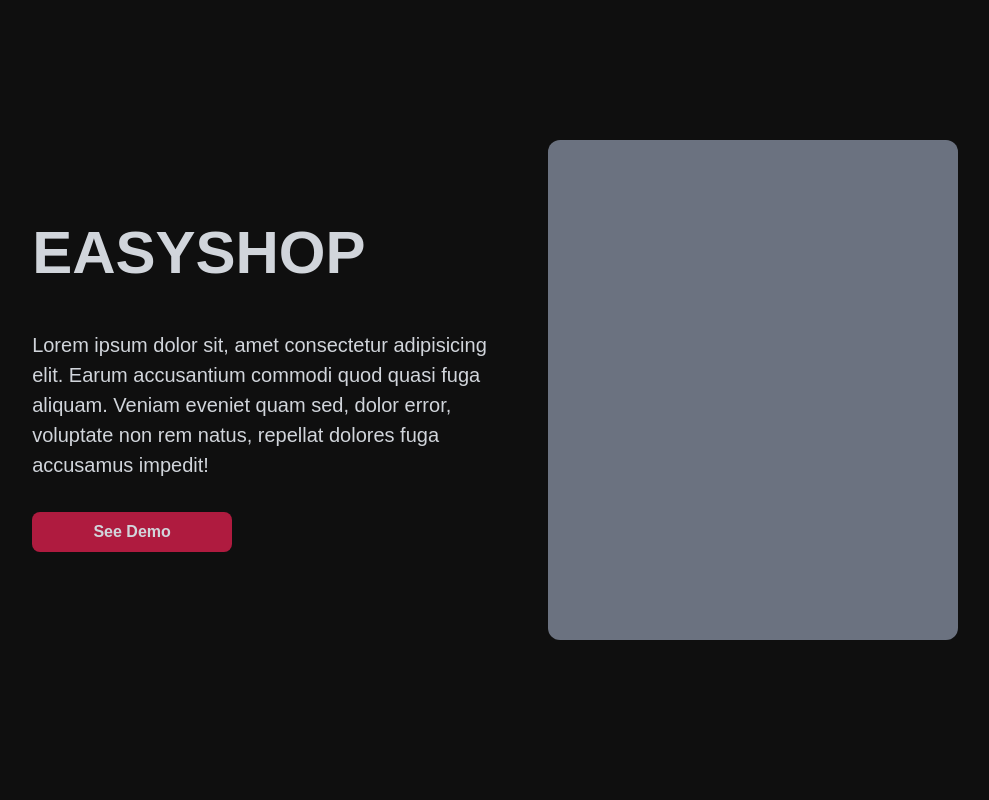
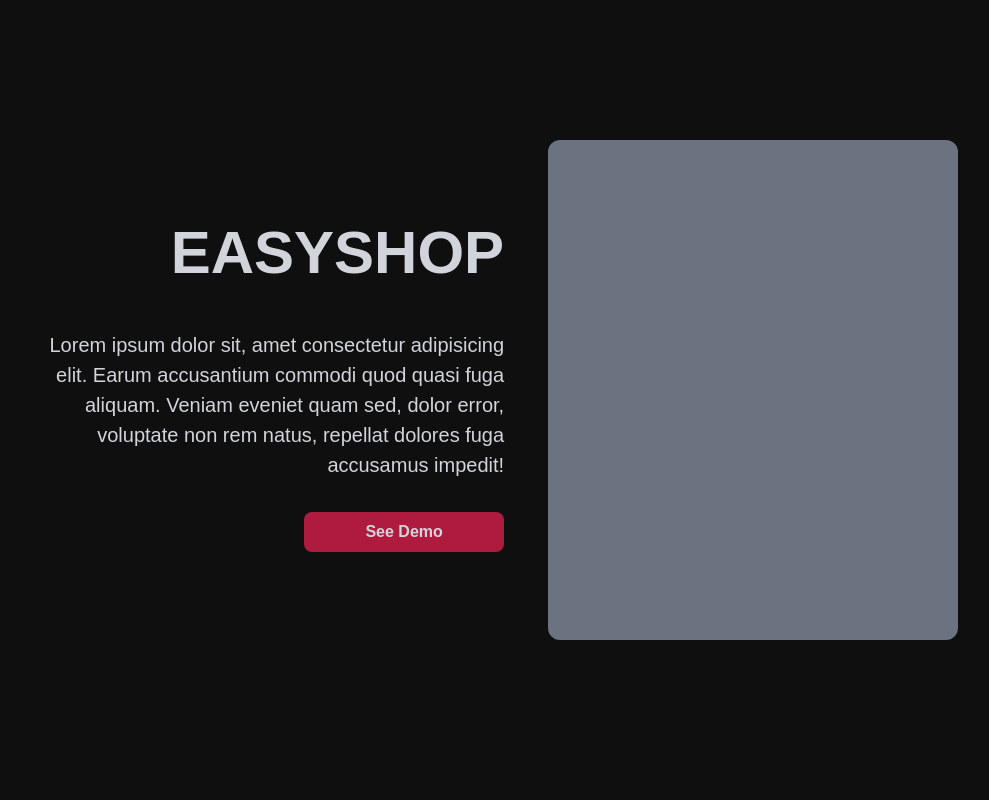
Before and after one commit to jonmanozo/LandingPage, a React (Vite) app: page / in a window 1280 px wide. Shown: the part 1620-2420 px from the top of the page, without its empty margins (170-1159 px from the left). Built offline with nearby package versions, Linux system fonts and the light colour scheme.

Commit message:
Adding new animation
project rotate while in view
project text animation

```diff
--- a/src/components/Navbar.jsx
+++ b/src/components/Navbar.jsx
@@ -8,8 +8,8 @@ export default function Navbar() {
             <div className="flex w-[80%] text-white ">
                 <div className="w-[50%] flex items-center text-[30px] font-bold justify-center "><h1  className='text-red'>ALJON MAÑOZO</h1></div>
                 <div className="w-[10%] flex items-center justify-center font-bold "><a href="#Iam" className='NavLinkhover'>WHO AM I</a></div>
+                <div className="w-[10%] flex items-center justify-center font-bold "><a href="#Projects"  className='NavLinkhover'>PROJECTS</a></div>
                 <div className="w-[10%] flex items-center justify-center font-bold "><a href="#CanDo"  className='NavLinkhover'>CAN DO</a></div>
-                <div className="w-[10%] flex items-center justify-center font-bold "><a href="#Projects"  className='NavLinkhover'>PROJECTS</a></div>
                 <div className="w-[10%] flex items-center justify-center font-bold "><a href="#Contact"  className='NavLinkhover'>CONTACT</a></div>
             </div>
       </div>
--- a/src/components/Projects.jsx
+++ b/src/components/Projects.jsx
@@ -11,12 +11,30 @@ const textVariant = {
     x: 0,
     opacity: 1,
     transition:{
-      duration:1.5,
+      duration:1,
+      staggerChildren: 0.3,
+    },
+  },
+
+};
+
+
+const textVariant2 = {
+  initial: {
+    x:-500,
+    opacity: 0,
+  },
+  animate: {
+    x: 0,
+    opacity: 1,
+    transition:{
+      duration:1,
       staggerChildren: 0.1,
     },
   },
 
 };
+
 
 
 
@@ -31,21 +49,25 @@ export default function Projects() {
                 <motion.div
                   className="flex w-[40%] h-[500px] rounded-xl bg-gray-500"
                   initial={{opacity: 0, scale: 0.5}}
-                  whileInView={{opacity: 1, scale: 1, x:10, y:10}}
-                  whileHover={{rotate: -7}}
-                  transition={{duration: 0.5}}
+                  whileInView={{opacity: 1, scale: 1, x:10, y:10, rotate: 360}}
+                  whileHover={{rotate: 367}}
+                  transition={{duration: 0.8}}
                 >
 
                 </motion.div>
 
                 <div className="flex w-[50%] h-[500px]">
-                    <div className="flex flex-col justify-center w-100 text-gray-300 pl-10">
-                        <span className='text-[60px] font-bold'>EASYSHOP</span>
-                        <p className='mt-8 text-[20px]'>Lorem ipsum dolor sit, amet consectetur adipisicing elit. Earum accusantium commodi
+                <motion.div className="flex flex-col justify-center w-100 text-gray-300 pl-10"
+                      variants={textVariant}
+                      initial="initial"
+                      whileInView="animate"
+                    >
+                        <motion.div className='text-[60px] font-bold'  variants={textVariant}>EASYSHOP</motion.div>
+                        <motion.p className='mt-8 text-[20px]'  variants={textVariant}>Lorem ipsum dolor sit, amet consectetur adipisicing elit. Earum accusantium commodi
                           quod quasi fuga aliquam. Veniam eveniet quam sed, dolor error, voluptate non rem natus,
-                          repellat dolores fuga accusamus impedit!</p>
-                        <button className='w-[200px] py-2 mt-8 font-bold rounded-lg bg-red'>See Demo</button>
-                    </div>
+                          repellat dolores fuga accusamus impedit!</motion.p>
+                        <motion.button className='w-[200px] py-2 mt-8 font-bold rounded-lg bg-red'  variants={textVariant}>See Demo</motion.button>
+                    </motion.div>
                 </div>
             </div>
 
@@ -59,25 +81,27 @@ export default function Projects() {
             <div className="flex justify-evenly items-center w-[80%]">
 
             <div className="flex w-[50%] h-[500px]">
-                    <motion.div className="flex flex-col justify-center w-100 text-gray-300 pl-10"
-                      variants={textVariant}
+                    <motion.div className="flex flex-col justify-center items-end w-100 text-gray-300 pl-10"
+                      variants={textVariant2}
                       initial="initial"
-                      animate="animate"
+                      whileInView="animate"
                     >
-                        <motion.div className='text-[60px] font-bold'  variants={textVariant}>EASYSHOP</motion.div>
-                        <motion.p className='mt-8 text-[20px]'  variants={textVariant}>Lorem ipsum dolor sit, amet consectetur adipisicing elit. Earum accusantium commodi
+                        <motion.div className='text-[60px] font-bold'  variants={textVariant2}>EASYSHOP</motion.div>
+                        <motion.p className='mt-8 text-[20px] text-right'  variants={textVariant2}>Lorem ipsum dolor sit, amet consectetur adipisicing elit. Earum accusantium commodi
                           quod quasi fuga aliquam. Veniam eveniet quam sed, dolor error, voluptate non rem natus,
                           repellat dolores fuga accusamus impedit!</motion.p>
-                        <motion.button className='w-[200px] py-2 mt-8 font-bold rounded-lg bg-red'  variants={textVariant}>See Demo</motion.button>
+                        <motion.button className='w-[200px] py-2 mt-8 font-bold rounded-lg bg-red'  variants={textVariant2}>See Demo</motion.button>
                     </motion.div>
                 </div>
+
                 <motion.div
                   className="flex w-[40%] h-[500px] rounded-xl bg-gray-500"
                   initial={{opacity: 0, scale: 0.5}}
-                  whileInView={{opacity: 1, scale: 1, x:10, y:10}}
-                  whileHover={{rotate: 7}}
-                  transition={{duration: 0.5}}
+                  whileInView={{opacity: 1, scale: 1, x:10, y:10, rotate: 360}}
+                  whileHover={{rotate: 367}}
+                  transition={{duration: 0.8}}
                 >
+
 
                 </motion.div>
 
@@ -91,24 +115,28 @@ export default function Projects() {
         <div id="Projects" className="flex justify-center w-[100%] h-[100vh] bg-black">
 
             <div className="flex justify-evenly items-center w-[80%]">
-                <motion.div
+            <motion.div
                   className="flex w-[40%] h-[500px] rounded-xl bg-gray-500"
                   initial={{opacity: 0, scale: 0.5}}
-                  whileInView={{opacity: 1, scale: 1, x:10, y:10}}
-                  whileHover={{rotate: -7}}
-                  transition={{duration: 0.5}}
+                  whileInView={{opacity: 1, scale: 1, x:10, y:10, rotate: 360}}
+                  whileHover={{rotate: 367}}
+                  transition={{duration: 0.8}}
                 >
 
                 </motion.div>
 
                 <div className="flex w-[50%] h-[500px]">
-                    <div className="flex flex-col justify-center w-100 text-gray-300 pl-10">
-                        <span className='text-[60px] font-bold'>EASYSHOP</span>
-                        <p className='mt-8 text-[20px]'>Lorem ipsum dolor sit, amet consectetur adipisicing elit. Earum accusantium commodi
+                <motion.div className="flex flex-col justify-center w-100 text-gray-300 pl-10"
+                      variants={textVariant}
+                      initial="initial"
+                      whileInView="animate"
+                    >
+                        <motion.div className='text-[60px] font-bold'  variants={textVariant}>EASYSHOP</motion.div>
+                        <motion.p className='mt-8 text-[20px]'  variants={textVariant}>Lorem ipsum dolor sit, amet consectetur adipisicing elit. Earum accusantium commodi
                           quod quasi fuga aliquam. Veniam eveniet quam sed, dolor error, voluptate non rem natus,
-                          repellat dolores fuga accusamus impedit!</p>
-                        <button className='w-[200px] py-2 mt-8 font-bold rounded-lg bg-red'>See Demo</button>
-                    </div>
+                          repellat dolores fuga accusamus impedit!</motion.p>
+                        <motion.button className='w-[200px] py-2 mt-8 font-bold rounded-lg bg-red'  variants={textVariant}>See Demo</motion.button>
+                    </motion.div>
                 </div>
             </div>
 
--- a/src/index.css
+++ b/src/index.css
@@ -19,6 +19,8 @@
 
   html{
     scroll-behavior: smooth;
+
+    scroll-snap-type: y mandatory;
     overflow-x: hidden;
   }
   section {
```
